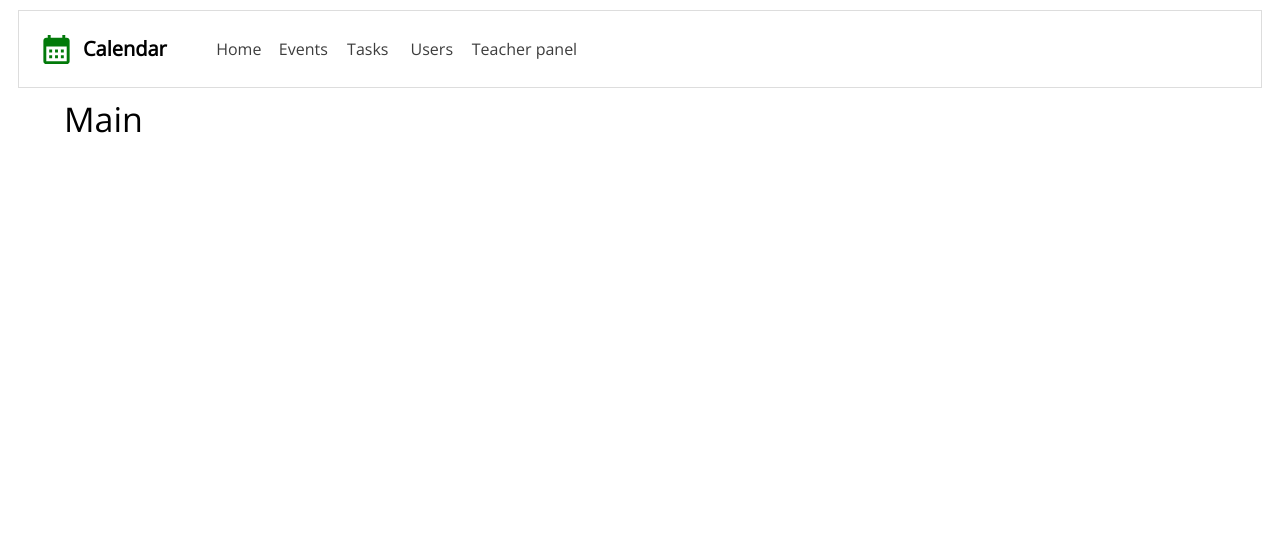
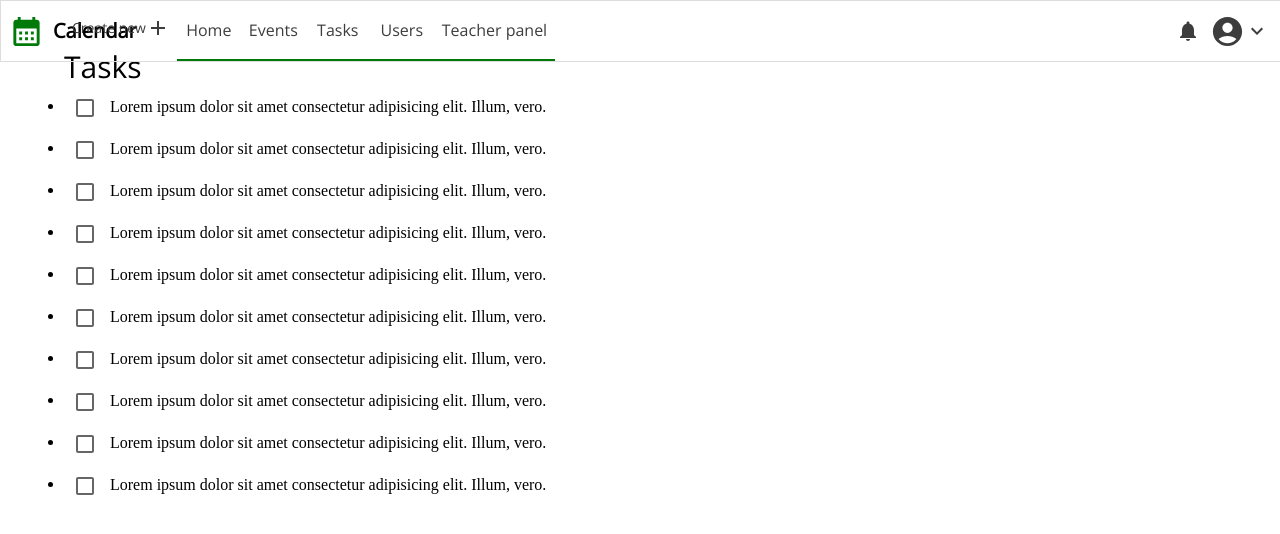
Before and after one commit to CoffeeProgrammers/School-Calendar, a React (Create React App) app in the folder frontend/: page / in a window 1280 px wide. Shown: the top 534 px of the page. Built offline with nearby package versions, Linux system fonts and the light colour scheme.

Commit message:
work with AppBar

```diff
--- /dev/null
+++ b/frontend/src/assets/css/style.css
@@ -0,0 +1,20 @@
+* {
+    margin: 0;
+    padding: 0;
+}
+
+.header-button {
+    height: 60px;
+    border: none;
+    padding: 10px;
+    outline: none;
+    background: none;
+}
+
+.selected-page {
+    border-bottom: 2px solid #027a0a;
+}
+
+.events-container {
+    margin-top: 80px;
+}
--- a/frontend/src/components/layouts/appBar/AppBar.jsx
+++ b/frontend/src/components/layouts/appBar/AppBar.jsx
@@ -1,25 +1,30 @@
 import AppBarButton from "./AppBarButton";
-import {Stack, Typography} from "@mui/material";
+import { Stack, Typography } from "@mui/material";
 import CalendarMonthIcon from '@mui/icons-material/CalendarMonth';
+import '../../../assets/css/style.css'
+import NotificationsIcon from '@mui/icons-material/Notifications';
+import AccountCircleIcon from '@mui/icons-material/AccountCircle';
+import KeyboardArrowDownIcon from '@mui/icons-material/KeyboardArrowDown';
 
 const AppBar = () => {
     const role = "TEACHER" //TODO
 
     const buttons = [
-        {text: "Home", link: ""},
-        {text: "Events", link: "/events"},
-        {text: "Tasks", link: "/tasks"},
-        {text: "Users", link: "/users"},
+        { text: "Home", link: "" },
+        { text: "Events", link: "/events" },
+        { text: "Tasks", link: "/tasks" },
+        { text: "Users", link: "/users" },
     ]
 
     if (role === "TEACHER") {
-        buttons.push({text: "Teacher panel", link: "/admin"})
+        buttons.push({ text: "Teacher panel", link: "/admin" })
     }
 
     return (
         <>
-            <Stack style={{border: '1px solid #ddd', padding: '20px', margin: '10px'}} direction="row" alignItems={"center"}>
-                <CalendarMonthIcon fontSize="large" sx={{color: "#027a0a", marginRight: "9px"}}/>
+            <Stack style={{ border: '1px solid #ddd', padding: '0 8px', height: "60px" }} direction="row" alignItems={"center"} position={'fixed'} top={0} display={"flex"} width={'100%'} justifyContent={"space-between"}>
+                <div className="logo-nav" style={{ display: "flex", alignItems: 'center' }}>
+                    <CalendarMonthIcon fontSize="large" sx={{ color: "#027a0a", marginRight: "9px" }} />
                     <Typography fontWeight="bold" variant="h6" mr={5}>
                         Calendar
                     </Typography>
@@ -31,6 +36,14 @@ const AppBar = () => {
                             link={button.link}
                         />
                     ))}
+                </div>
+                <div className="notification-avatar" style={{ display: "flex", alignItems: 'center', marginRight: '20px' }} >
+                    <NotificationsIcon color="primary" style={{ marginRight: '10px' }} />
+                    <div className="avatar" style={{ display: "flex", alignItems: 'center' }}>
+                        <AccountCircleIcon fontSize="large" color="primary" />
+                        <KeyboardArrowDownIcon color="primary" />
+                    </div>
+                </div>
             </Stack>
         </>
     );
--- a/frontend/src/components/layouts/appBar/AppBarButton.jsx
+++ b/frontend/src/components/layouts/appBar/AppBarButton.jsx
@@ -1,13 +1,16 @@
-import {Link} from "react-router-dom";
+import { Link } from "react-router-dom";
 import Button from "@mui/material/Button";
 import * as React from "react";
-import {Typography} from "@mui/material";
+import { Typography } from "@mui/material";
+import '../../../assets/css/style.css'
 
-const AppBarButton = ({text, link}) => {
+const AppBarButton = ({ text, link }) => {
     return (
         <Button
+            sx={{ borderBottom: '2px solid #027a0a', borderRadius: '0' }}
             component={Link}
             to={link}
+            className="header-button"
         >
             <Typography variant="body1">{text}</Typography>
         </Button>
--- a/frontend/src/components/pages/Events.jsx
+++ b/frontend/src/components/pages/Events.jsx
@@ -1,7 +1,8 @@
-import React, {useEffect, useState} from 'react';
+import React, { useEffect, useState } from 'react';
 import EventService from "../../services/EventService";
 import EventBoxList from "../common/event/EventBoxList";
 import SearchIcon from '@mui/icons-material/Search';
+import '../../assets/css/style.css'
 
 import {
     Box,
@@ -48,7 +49,7 @@ const Events = () => {
     };
 
     if (loading) {
-        return <Loading/>;
+        return <Loading />;
     }
 
     if (error) {
@@ -56,9 +57,9 @@ const Events = () => {
     }
 
     return (
-        <>
+        <div className='events-container'>
             <Typography variant="h4">Events</Typography>
-            <Box style={{border: '1px solid #ddd', padding: '20px', margin: '10px', borderRadius: "12px"}}>
+            <Box style={{ border: '1px solid #ddd', padding: '20px', margin: '10px', borderRadius: "12px" }}>
                 <Stack direction="row" gap={2}>
                     <TextField
                         label="Search events..."
@@ -68,7 +69,7 @@ const Events = () => {
                         fullWidth
                     />
                     <IconButton onClick={handleSearch} aria-label="search">
-                        <SearchIcon/>
+                        <SearchIcon />
                     </IconButton>
 
                     <FormControl fullWidth>
@@ -88,12 +89,12 @@ const Events = () => {
                 <Grid container spacing={0.25}>
                     {events.map(event => (
                         <Grid item xs={12} sm={6} md={3} key={event.id}>
-                            <EventBoxList event={event}/>
+                            <EventBoxList event={event} />
                         </Grid>
                     ))}
                 </Grid>
             </Box>
-        </>
+        </div>
     );
 };
 
--- a/frontend/src/components/pages/Main.jsx
+++ b/frontend/src/components/pages/Main.jsx
@@ -1,11 +1,77 @@
-import React, {useState, useEffect} from 'react';
-import {Typography} from "@mui/material";
+import React, { useState, useEffect } from 'react';
+import { Typography } from "@mui/material";
+import Button from "@mui/material/Button";
+import AddIcon from '@mui/icons-material/Add';
+import Checkbox from '@mui/material/Checkbox';
 
 const Main = () => {
+    const label = { inputProps: { 'aria-label': 'Checkbox demo' } };
+
     return (
-        <Typography variant="h4">
-            Main
-        </Typography>
+        // <Typography variant="h4">
+        //     Main
+        // </Typography>
+        <div className="tasks-calendar">
+            <div className="tasks">
+                <Button className='tasks-button'>
+                    <Typography variant='p'>
+                        Create new
+                    </Typography>
+                    <AddIcon></AddIcon>
+                </Button>
+                <Typography variant='h5' fontSize={30}>Tasks</Typography>
+                <ul className='tasks-list'>
+                    <li className="tasks-item">
+                        <Checkbox {...label} />
+                        <Typography variant='p'> Lorem ipsum dolor sit amet consectetur adipisicing elit. Illum, vero.</Typography>
+                    </li>
+                    <li className="tasks-item">
+                        <Checkbox {...label} />
+                        <Typography variant='p'> Lorem ipsum dolor sit amet consectetur adipisicing elit. Illum, vero.</Typography>
+                    </li>
+                    <li className="tasks-item">
+                        <Checkbox {...label} />
+                        <Typography variant='p'> Lorem ipsum dolor sit amet consectetur adipisicing elit. Illum, vero.</Typography>
+                    </li>
+                    <li className="tasks-item">
+                        <Checkbox {...label} />
+                        <Typography variant='p'> Lorem ipsum dolor sit amet consectetur adipisicing elit. Illum, vero.</Typography>
+                    </li>
+                    <li className="tasks-item">
+                        <Checkbox {...label} />
+                        <Typography variant='p'> Lorem ipsum dolor sit amet consectetur adipisicing elit. Illum, vero.</Typography>
+                    </li>
+                    <li className="tasks-item">
+                        <Checkbox {...label} />
+                        <Typography variant='p'> Lorem ipsum dolor sit amet consectetur adipisicing elit. Illum, vero.</Typography>
+                    </li>
+                    <li className="tasks-item">
+                        <Checkbox {...label} />
+                        <Typography variant='p'> Lorem ipsum dolor sit amet consectetur adipisicing elit. Illum, vero.</Typography>
+                    </li>
+                    <li className="tasks-item">
+                        <Checkbox {...label} />
+                        <Typography variant='p'> Lorem ipsum dolor sit amet consectetur adipisicing elit. Illum, vero.</Typography>
+                    </li>
+                    <li className="tasks-item">
+                        <Checkbox {...label} />
+                        <Typography variant='p'> Lorem ipsum dolor sit amet consectetur adipisicing elit. Illum, vero.</Typography>
+                    </li>
+                    <li className="tasks-item">
+                        <Checkbox {...label} />
+                        <Typography variant='p'> Lorem ipsum dolor sit amet consectetur adipisicing elit. Illum, vero.</Typography>
+                    </li>
+                </ul>
+            </div>
+            <div className="calendar-block">
+                <div className="calendar-header"></div>
+                <div className="calendar">
+                    <div className="calendar-months">
+
+                    </div>
+                </div>
+            </div>
+        </div >
     );
 };
 
```
Lines whose indentation alone changed are shown as unchanged.
